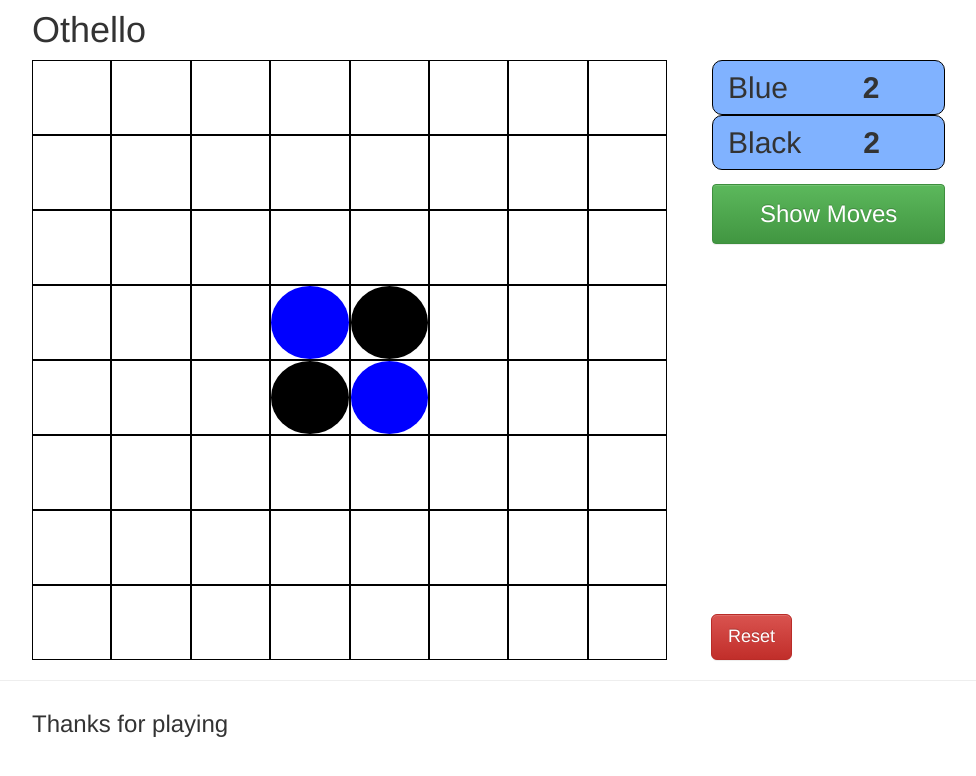
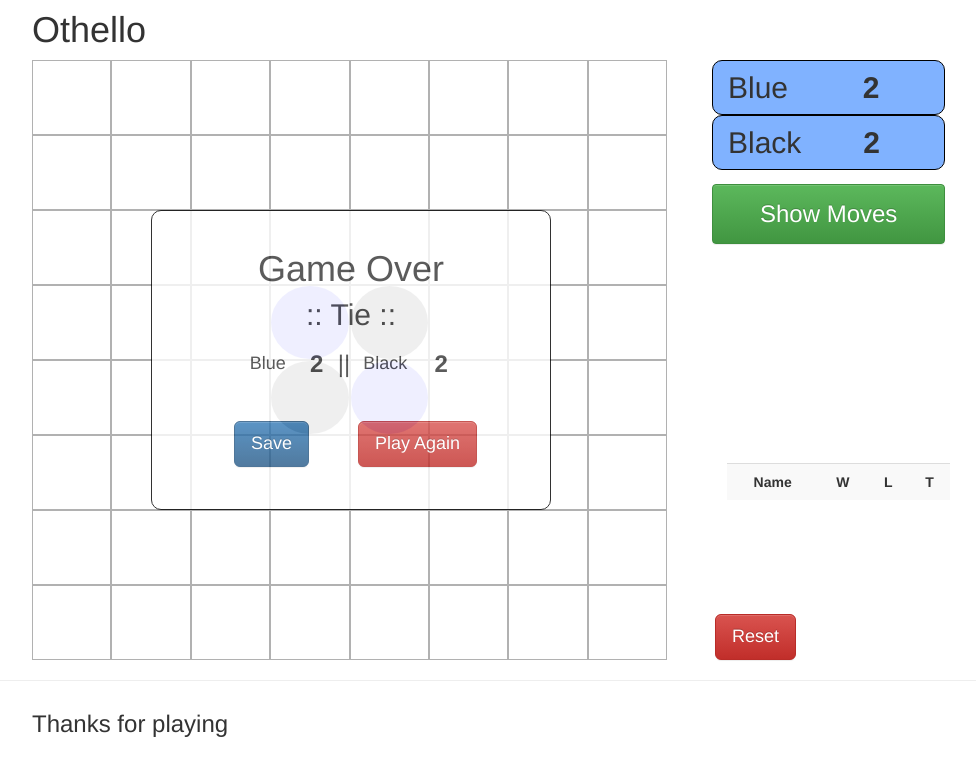
Before and after one commit to lucasbrambrink/Othello, a Django app: page / in a window 1280 px wide. Shown: the top 776 px of the page, without its empty margins (38-1014 px from the left). Run offline with Django 3.2, Linux system fonts and the light colour scheme; some libraries are stand-ins or nearby versions.

Commit message:
leader board and saving done, buttons connected and hide/show synchronised

```diff
--- a/game/static/css/gameboard.css
+++ b/game/static/css/gameboard.css
@@ -63,7 +63,7 @@
 
 }
 
-.reset {
+#reset_button_fixed {
     position: absolute;
     bottom: 0;
     left: 1em;
@@ -85,6 +85,10 @@
     opacity: 0.8;
 }
 
+#end_contents {
+    height: 265px;
+}
+
 .final_score_table {
     margin: auto;
 }
@@ -102,6 +106,18 @@
     margin-left: 2.5em;
 }
 
-#end_contents {
-    opacity: 1.0;
+#name_form {
+    height: 100px;
+    width: 400px;
+    padding: 2em;
+    margin-left: -2em;
+    border: 1px solid black;
+    border-radius: 10px;
+    background-color: white;
+
 }
+
+.keep_score {
+    position: absolute;
+    bottom: 10em;
+}
--- a/game/static/js/gameboard.js
+++ b/game/static/js/gameboard.js
@@ -3,10 +3,14 @@
 color = 'W'
 
 
-$(document).ready(function(){
 
-    $('.alerts').hide();
-    $('.game_over').hide();
+function buildScoreBoard(highscores) {
+    $('#high_scores').empty().append('<tr><td><strong>Name</strong></td><td><strong>W</strong></td><td><strong>L</strong></td><td><strong>T</strong></td></tr>')
+    for(var i = 0; i < highscores.length; i++){
+        var score = '<tr><td>'+highscores[i]['name']+'</td><td>'+highscores[i]['wins']+'</td><td>'+highscores[i]['losses']+'</td><td>'+highscores[i]['ties']+'</td></tr>'
+        $('#high_scores').append(score)
+    }
+}
 
 function checkScore(board) {
     var white = 0
@@ -30,12 +34,14 @@
     } else {
         outcome = 'You lost'
     }
+    $('#final_result').empty();
     $('#final_result').append("<h2> :: "+outcome+" :: </h2>")
     $('.board').css('opacity','0.3');
     $('#final_score_row').empty()
         .append("<td style='width:4em;'><h4>Blue</h4></td><td style='width:3em;'><h3><strong>"+score[0]+"</strong></h3></td>")
         .append("<td><h3>||</h3></td>")
         .append("<td style='width:5em;'><h4>Black</h4></td><td style='width:3em;'><h3><strong>"+score[1]+"</strong></h3></td>")
+    $('#name_form').hide();
     $('.game_over').fadeIn(600);
 
 }
@@ -80,12 +86,20 @@
         .css('background-color',styles[1])
 };
 
+
+$(document).ready(function(){
+
+    $('.alerts').hide();
+    $('.game_over').hide();
+
     $.ajax({
             url: 'game/board/',
             type: "GET",
             success: function (data) {
                 board = data['board']
                 buildBoard(board,[])
+                buildScoreBoard(data['highscores'])
+                endGame(board)
             },
             error: function (xhr, errmsg, err) {
                 alert("error");
@@ -155,7 +169,7 @@
             },'json');
     })
 
-    $("#reset").on('click', function(){
+    $(".reset_button").on('click', function(){
 
         $.ajax({
                 url: 'game/board/',
@@ -164,6 +178,7 @@
                     board = data['board']
                     buildBoard(board,[])
                     $('.game_over').hide();
+                    $('.board').css('opacity','1')
                 },
                 error: function (xhr, errmsg, err) {
                     alert("error");
@@ -171,4 +186,39 @@
             },'json');
 
     })
+
+    $("#save").on('click', function(){
+        $('#name_form').fadeIn(300);
+        var score = checkScore(board)
+        if(score[0] > score[1]){
+            var points = [1,0,0]
+        } else if (score[0] < score[1]){
+            var points = [0,1,0]
+        } else { var points = [0,0,1] }
+
+        $("#form_user_name").on('submit', function(e){
+            e.preventDefault();
+
+            $.ajax({
+                    url: '/game/save/',
+                    type: "POST",
+                    data: {
+                        csrfmiddlewaretoken: token,
+                        name: $(this).serialize(),
+                        score: JSON.stringify(points)
+                    },
+                    success: function (data) {
+                        board = data['board']
+                        buildBoard(board,[])
+                        buildScoreBoard(data['highscores'])
+                        $('.game_over').hide();
+                        $('.board').css('opacity','1')
+                    },
+                    error: function (xhr, errmsg, err) {
+                        alert("error");
+                    }
+                },'json');
+        })
+
+    })
 });
--- a/game/templates/othello/gameboard.html
+++ b/game/templates/othello/gameboard.html
@@ -33,15 +33,27 @@
                   <tr id='final_score_row' class='col-md-12 final_score'></tr>
                </table>
             <div class='score_buttons'>
-               <button id='save' class="btn btn-success btn-lg end_button">Save</button>
-               <button id='okay' class="btn btn-danger btn-lg end_button">Play Again</button>
+               <button id='save' class="btn btn-primary btn-lg end_button">Save</button>
+               <button id='okay' class="btn btn-danger btn-lg end_button reset_button">Play Again</button>
             </div>
+         </div>
+         <div id='name_form'>
+            <form class='form form-inline' id='form_user_name'>
+               <div class="form-group">
+                  <label for="name" style='margin-right: 1em;'>Name</label>
+                  <input type="name" name='name' class="form-control" id="name" placeholder="Enter Name">
+               </div>
+               <button type="submit" style='margin-left: 1em;' class="btn btn-success">Save</button>
+            </form>
          </div>
       </div>
 
-      <div class='keep_score'></div>
+      <div class='keep_score col-md-8'>
+         <table class='table table-striped' id='high_scores'>
+         </table>
+      </div>
       <div class='reset'>
-         <button id='reset' class="btn btn-danger btn-lg">Reset</button>
+         <button id='reset_button_fixed' class="btn btn-danger btn-lg reset_button">Reset</button>
       </div>
    </div>
 </div>
--- a/game/urls.py
+++ b/game/urls.py
@@ -7,4 +7,5 @@
 	url(r'^place/', BoardControl.as_view(), name='place'),
 	url(r'^board/', BoardControl.as_view(), name='board'),
 	url(r'^find-moves/', ShowMoves.as_view(), name='moves'),
+	url(r'^save/', SaveControl.as_view(), name='save'),
 )
--- a/game/views.py
+++ b/game/views.py
@@ -2,7 +2,7 @@
 from django.views.generic.base import View
 from game.othello import *
 from django.http import JsonResponse
-from game.models import Game
+from game.models import Users
 import json
 import copy
 # Create your views here.
@@ -19,7 +19,7 @@
 
 	def get(self,request):
 		g = Gameboard()
-		return JsonResponse({'board': g.board})
+		return JsonResponse({'board': g.board, 'highscores': [{'name': x.name, 'wins': x.wins, 'losses': x.losses, 'ties': x.ties} for x in Users.objects.all()[:5]] })
 
 	def post(self,request):
 		move = json.loads(request.POST['move'])
@@ -29,11 +29,22 @@
 
 class SaveControl(View):
 
+	def get(self,request):
+		return JsonResponse({'board': Gameboard().board, 'highscores': [{'name': x.name, 'wins': x.wins, 'losses': x.losses, 'ties': x.ties} for x in Users.objects.all()[:5]] })
+
 	def post(self,request):
 		score = json.loads(request.POST['score'])
-		name = json.loads(request.POST['name'])
-		Game.objects.save(name=name,score=score)
-		return JsonResponse({'highscores': Game.objects.all() })
+		name = request.POST['name'].split("=")[1]
+		user = Users.objects.filter(name=name)
+		if len(user) > 0:
+			user = user[0]
+			user.wins += score[0]
+			user.losses += score[1]
+			user.ties += score[2]
+			user.save()
+		else:
+			Users.objects.create(name=name, wins=score[0], losses=score[1], ties=score[2])
+		return JsonResponse({'board': Gameboard().board, 'highscores': [{'name': x.name, 'wins': x.wins, 'losses': x.losses, 'ties': x.ties} for x in Users.objects.all()[:5]] })
 
 
 class ShowMoves(View):
```
Also changed, not shown: game/models.py (+4 -3 lines), game/migrations/0001_initial.py.
